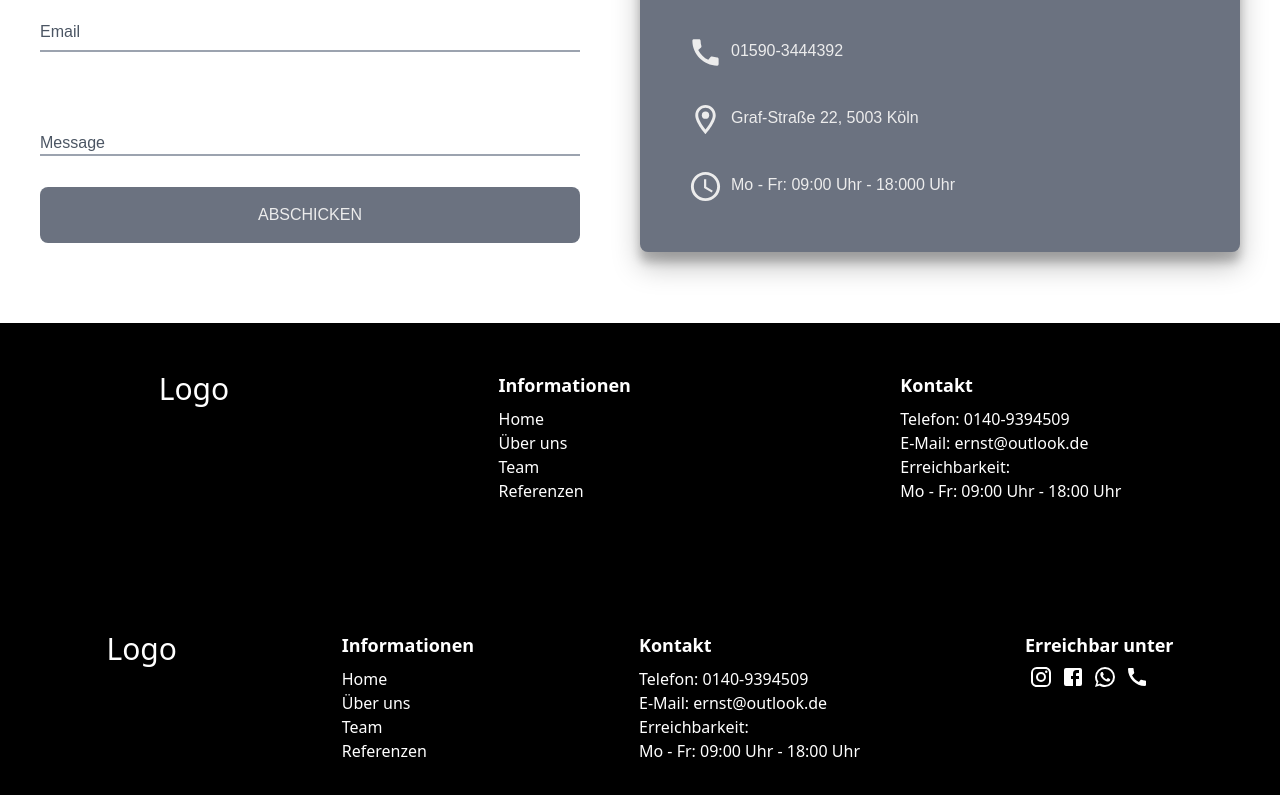
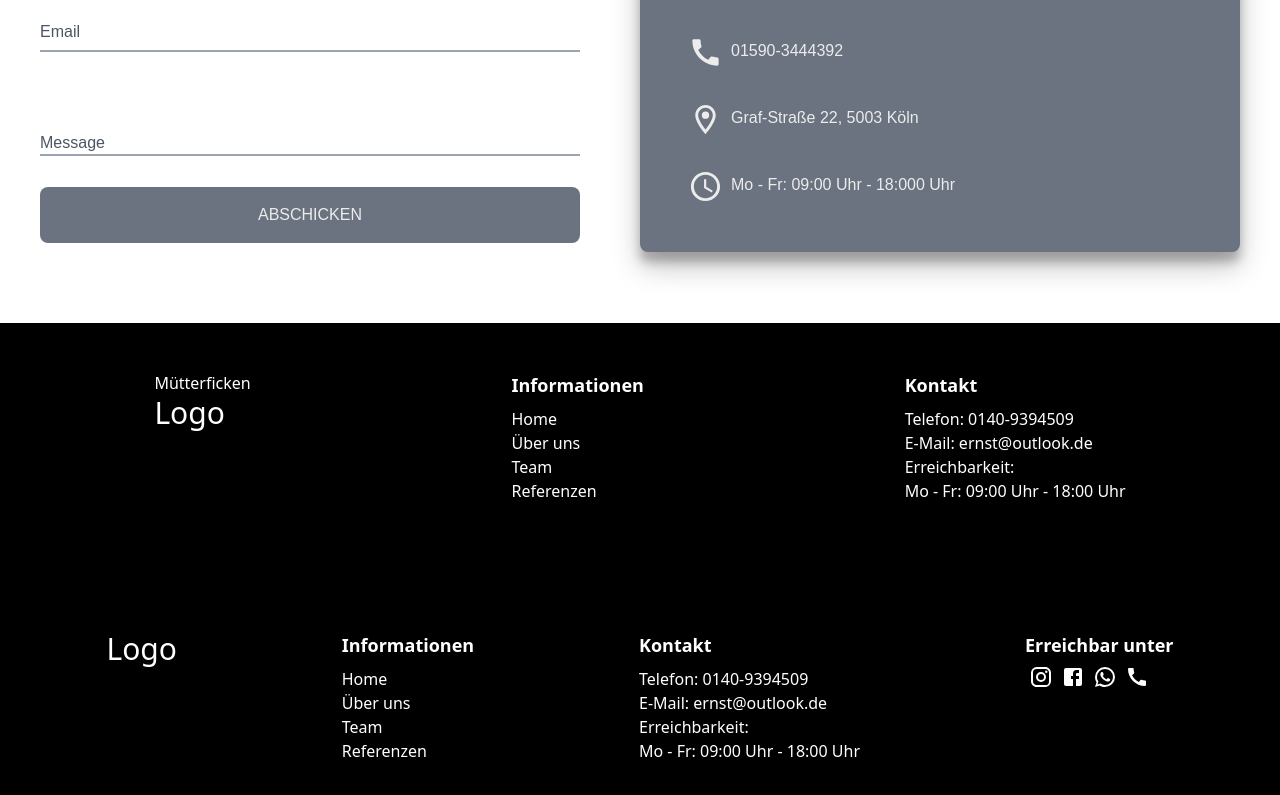
Before and after one commit to OliverThiam/KundenKatalog, a React (Vite) app: page / in a window 1280 px wide. Shown: the part 10895-11690 px from the top of the page. Built offline with nearby package versions, Linux system fonts and the light colour scheme.

Commit message:
skadjfklöjsdaklöfj

```diff
--- a/src/komponenten/footer/Footer1.jsx
+++ b/src/komponenten/footer/Footer1.jsx
@@ -5,6 +5,7 @@ const Footer1 = () => {
     <footer className="bg-black text-white p-6 py-12">
       <div className="flex flex-col sm:flex-row justify-around">
         <div className="mb-6 sm:mb-0">
+          <p>Mütterficken</p>
           <p className="text-3xl">Logo</p>
         </div>
         <div className="mb-6 sm:mb-0">
```
